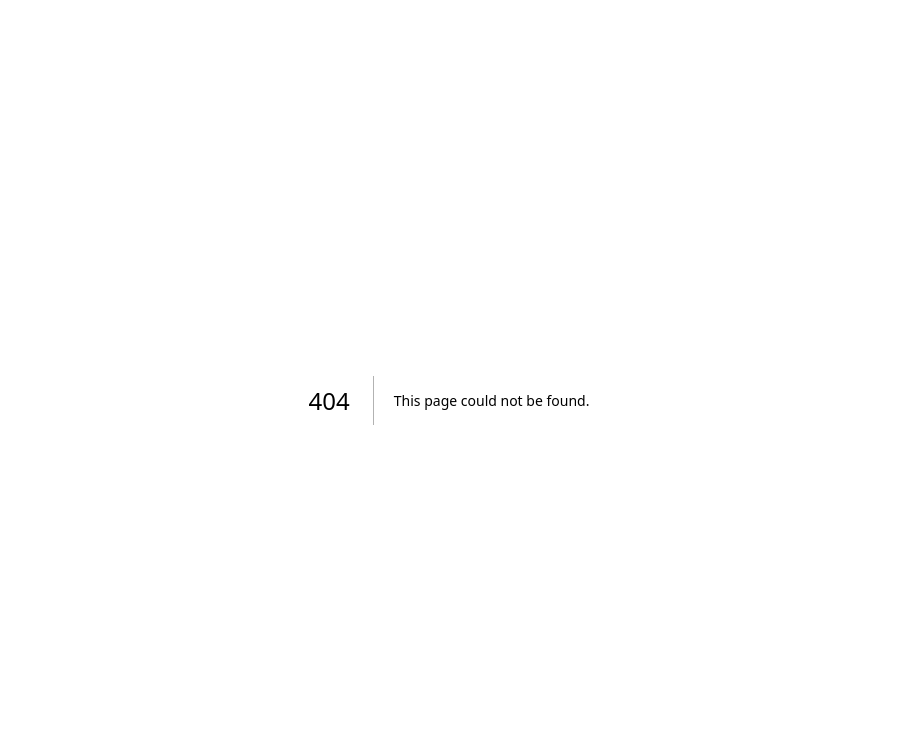
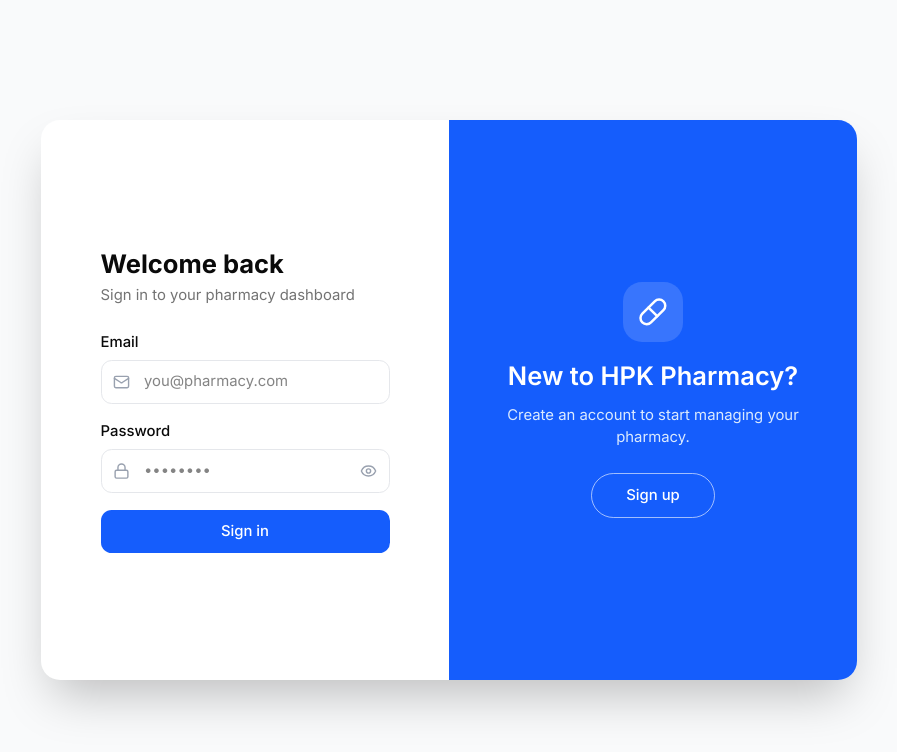
Before and after one commit to AnjanaRanasinghe/Pharmacy-system-architecture-and-webapp-development, a Next.js app in the folder client/: page /login in a window 1280 px wide. Before the commit this address had no page. Shown: the top 752 px of the page, without its empty margins (191-1088 px from the left). Built offline with nearby package versions, Linux system fonts and the light colour scheme; no server answers.

Commit message:
Done login, signup

```diff
--- /dev/null
+++ b/client/src/app/(auth)/layout.tsx
@@ -0,0 +1,3 @@
+export default function AuthLayout({ children }: { children: React.ReactNode }) {
+  return <div className="flex min-h-screen items-center justify-center bg-gray-50 p-4">{children}</div>;
+}
--- /dev/null
+++ b/client/src/app/(auth)/login/page.tsx
@@ -0,0 +1,142 @@
+"use client";
+
+import { Suspense, useState } from "react";
+import { useRouter, useSearchParams } from "next/navigation";
+import { motion } from "framer-motion";
+import { Pill, Mail, Lock, Eye, EyeOff } from "lucide-react";
+import { cn } from "@/lib/utils";
+import { useAuth } from "@/hooks/use-auth";
+
+function LoginPageInner() {
+  const searchParams = useSearchParams();
+  const [isSignUp, setIsSignUp] = useState(searchParams.get("mode") === "signup");
+
+  return (
+    <div className="relative mx-auto h-[560px] w-full max-w-3xl overflow-hidden rounded-2xl bg-white shadow-2xl">
+      <div className="grid h-full grid-cols-1 md:grid-cols-2">
+        <AuthForm mode="signin" active={!isSignUp} onSwitch={() => setIsSignUp(true)} />
+        <AuthForm mode="signup" active={isSignUp} onSwitch={() => setIsSignUp(false)} />
+      </div>
+
+      <motion.div
+        className="absolute top-0 z-10 hidden h-full w-1/2 flex-col items-center justify-center bg-blue-600 px-10 text-center text-white md:flex"
+        animate={{ left: isSignUp ? "0%" : "50%" }}
+        transition={{ type: "spring", stiffness: 200, damping: 26 }}
+      >
+        <div className="mb-4 flex h-14 w-14 items-center justify-center rounded-2xl bg-white/15">
+          <Pill className="h-7 w-7" />
+        </div>
+        <h2 className="text-2xl font-semibold">
+          {isSignUp ? "Already have an account?" : "New to HPK Pharmacy?"}
+        </h2>
+        <p className="mt-3 text-sm text-blue-100">
+          {isSignUp
+            ? "Sign in to get back to your dashboard."
+            : "Create an account to start managing your pharmacy."}
+        </p>
+        <button
+          onClick={() => setIsSignUp(!isSignUp)}
+          className="mt-6 rounded-full border border-white/60 px-8 py-2.5 text-sm font-medium transition-colors hover:bg-white hover:text-blue-600"
+        >
+          {isSignUp ? "Sign in" : "Sign up"}
+        </button>
+      </motion.div>
+    </div>
+  );
+}
+
+function AuthForm({ mode, active, onSwitch }: { mode: "signin" | "signup"; active: boolean; onSwitch: () => void }) {
+  const router = useRouter();
+  const { login, register } = useAuth();
+  const [email, setEmail] = useState("");
+  const [password, setPassword] = useState("");
+  const [showPassword, setShowPassword] = useState(false);
+  const [error, setError] = useState<string | null>(null);
+  const [submitting, setSubmitting] = useState(false);
+
+  async function handleSubmit(e: React.FormEvent) {
+    e.preventDefault();
+    if (!email.trim() || !password.trim()) {
+      setError("Please enter both email and password.");
+      return;
+    }
+    setSubmitting(true);
+    setError(null);
+    try {
+      mode === "signin" ? await login(email, password) : await register(email, password);
+      router.push("/dashboard");
+    } catch (err) {
+      setError(err instanceof Error ? err.message : "Something went wrong. Please try again.");
+    } finally {
+      setSubmitting(false);
+    }
+  }
+
+  return (
+    <div className={cn("flex-col justify-center px-8 md:px-14", active ? "flex" : "hidden md:flex")}>
+      <div className="mb-2 flex items-center gap-2 md:hidden">
+        <div className="flex h-9 w-9 items-center justify-center rounded-lg bg-blue-600 text-white">
+          <Pill className="h-5 w-5" />
+        </div>
+        <span className="font-semibold">PharmaCare</span>
+      </div>
+
+      <h1 className="text-2xl font-bold">{mode === "signin" ? "Welcome back" : "Create an account"}</h1>
+      <p className="mt-1 text-sm text-muted-foreground">
+        {mode === "signin" ? "Sign in to your pharmacy dashboard" : "Set up access to your dashboard"}
+      </p>
+
+      <form onSubmit={handleSubmit} className="mt-6 space-y-4">
+        <div>
+          <label className="mb-1.5 block text-sm font-medium">Email</label>
+          <div className="relative">
+            <Mail className="absolute left-3 top-1/2 h-4 w-4 -translate-y-1/2 text-gray-400" />
+            <input
+              type="email" value={email} onChange={(e) => setEmail(e.target.value)}
+              placeholder="you@pharmacy.com"
+              className="w-full rounded-lg border border-gray-200 py-2.5 pl-10 pr-3 text-sm outline-none focus:border-blue-500 focus:ring-1 focus:ring-blue-500"
+            />
+          </div>
+        </div>
+
+        <div>
+          <label className="mb-1.5 block text-sm font-medium">Password</label>
+          <div className="relative">
+            <Lock className="absolute left-3 top-1/2 h-4 w-4 -translate-y-1/2 text-gray-400" />
+            <input
+              type={showPassword ? "text" : "password"} value={password}
+              onChange={(e) => setPassword(e.target.value)} placeholder="••••••••"
+              className="w-full rounded-lg border border-gray-200 py-2.5 pl-10 pr-10 text-sm outline-none focus:border-blue-500 focus:ring-1 focus:ring-blue-500"
+            />
+            <button type="button" onClick={() => setShowPassword(!showPassword)}
+              className="absolute right-3 top-1/2 -translate-y-1/2 text-gray-400" aria-label="Toggle password visibility">
+              {showPassword ? <EyeOff className="h-4 w-4" /> : <Eye className="h-4 w-4" />}
+            </button>
+          </div>
+        </div>
+
+        {error && <p className="text-sm text-red-500">{error}</p>}
+
+        <button type="submit" disabled={submitting}
+          className="w-full rounded-lg bg-blue-600 py-2.5 text-sm font-medium text-white transition-colors hover:bg-blue-700 disabled:opacity-60">
+          {submitting ? "Please wait..." : mode === "signin" ? "Sign in" : "Create account"}
+        </button>
+      </form>
+
+      <p className="mt-6 text-center text-sm text-muted-foreground md:hidden">
+        {mode === "signin" ? "Don't have an account?" : "Already have an account?"}{" "}
+        <button onClick={onSwitch} className="font-medium text-blue-600">
+          {mode === "signin" ? "Sign up" : "Sign in"}
+        </button>
+      </p>
+    </div>
+  );
+}
+
+export default function LoginPage() {
+  return (
+    <Suspense>
+      <LoginPageInner />
+    </Suspense>
+  );
+}
--- /dev/null
+++ b/client/src/app/(auth)/signup/page.tsx
@@ -0,0 +1,5 @@
+import { redirect } from "next/navigation";
+
+export default function SignupRedirect() {
+  redirect("/login?mode=signup");
+}
--- a/client/src/app/(dashboard)/layout.tsx
+++ b/client/src/app/(dashboard)/layout.tsx
@@ -1,7 +1,23 @@
+"use client";
+
+import { useEffect } from "react";
+import { useRouter } from "next/navigation";
 import { Sidebar } from "@/components/layout/sidebar";
 import { Topbar } from "@/components/layout/topbar";
+import { useAuth } from "@/hooks/use-auth";
 
 export default function DashboardLayout({ children }: { children: React.ReactNode }) {
+  const { user, loading } = useAuth();
+  const router = useRouter();
+
+  useEffect(() => {
+    if (!loading && !user) router.replace("/login");
+  }, [loading, user, router]);
+
+  if (loading || !user) {
+    return <div className="flex min-h-screen items-center justify-center text-sm text-muted-foreground">Loading...</div>;
+  }
+
   return (
     <div className="flex min-h-screen bg-gray-50">
       <Sidebar />
--- a/client/src/app/layout.tsx
+++ b/client/src/app/layout.tsx
@@ -1,6 +1,7 @@
 import type { Metadata } from "next";
 import { Inter } from "next/font/google";
 import "./globals.css";
+import { AuthProvider } from "@/hooks/use-auth";
 
 const inter = Inter({
   subsets: ["latin"],
@@ -16,7 +17,9 @@
 export default function RootLayout({ children }: { children: React.ReactNode }) {
   return (
     <html lang="en" className={inter.variable}>
-      <body className="antialiased">{children}</body>
+      <body className="antialiased">
+        <AuthProvider>{children}</AuthProvider>
+      </body>
     </html>
   );
 }
--- a/client/src/components/layout/topbar.tsx
+++ b/client/src/components/layout/topbar.tsx
@@ -1,35 +1,58 @@
 "use client";
 
-import { Bell } from "lucide-react";
+import { useState } from "react";
+import { useRouter } from "next/navigation";
+import { Bell, LogOut } from "lucide-react";
 import { Avatar, AvatarFallback } from "@/components/ui/avatar";
+import { useAuth } from "@/hooks/use-auth";
+
+function displayNameFromEmail(email: string) {
+  const local = email.split("@")[0];
+  return local.charAt(0).toUpperCase() + local.slice(1);
+}
 
 export function Topbar() {
-  const today = new Date().toLocaleDateString("en-US", {
-    weekday: "long", year: "numeric", month: "long", day: "numeric",
-  });
+  const { user, logout } = useAuth();
+  const router = useRouter();
+  const [menuOpen, setMenuOpen] = useState(false);
+
+  const today = new Date().toLocaleDateString("en-US", { weekday: "long", year: "numeric", month: "long", day: "numeric" });
+  const displayName = user?.name || (user?.email ? displayNameFromEmail(user.email) : "");
+
+  async function handleLogout() {
+    await logout();
+    router.push("/login");
+  }
 
   return (
     <header className="flex items-center justify-between border-b bg-white px-8 py-4">
       <div>
-        <p className="text-sm font-medium">Welcome back, Admin User</p>
+        <p className="text-sm font-medium">Welcome back, {user?.email}</p>
         <p className="text-xs text-muted-foreground">{today}</p>
       </div>
 
       <div className="flex items-center gap-5">
         <button className="relative" aria-label="Notifications">
           <Bell className="h-5 w-5 text-gray-500" />
-          <span className="absolute -right-1 -top-1 flex h-4 w-4 items-center justify-center rounded-full bg-black text-[10px] text-white">
-            3
-          </span>
+          <span className="absolute -right-1 -top-1 flex h-4 w-4 items-center justify-center rounded-full bg-black text-[10px] text-white">3</span>
         </button>
-        <div className="flex items-center gap-2">
-          <Avatar className="h-8 w-8">
-            <AvatarFallback>A</AvatarFallback>
-          </Avatar>
-          <div className="text-sm">
-            <p className="font-medium leading-none">Admin User</p>
-            <p className="text-xs text-muted-foreground">Admin</p>
-          </div>
+
+        <div className="relative">
+          <button onClick={() => setMenuOpen((v) => !v)} className="flex items-center gap-2">
+            <Avatar className="h-8 w-8"><AvatarFallback>{displayName.charAt(0)}</AvatarFallback></Avatar>
+            <div className="text-left text-sm">
+              <p className="font-medium leading-none">{user?.email}</p>
+              <p className="text-xs text-muted-foreground">{displayName}</p>
+            </div>
+          </button>
+
+          {menuOpen && (
+            <div className="absolute right-0 top-full mt-2 w-40 rounded-lg border bg-white py-1 shadow-lg">
+              <button onClick={handleLogout} className="flex w-full items-center gap-2 px-3 py-2 text-left text-sm text-red-500 hover:bg-gray-50">
+                <LogOut className="h-4 w-4" /> Log out
+              </button>
+            </div>
+          )}
         </div>
       </div>
     </header>
```
